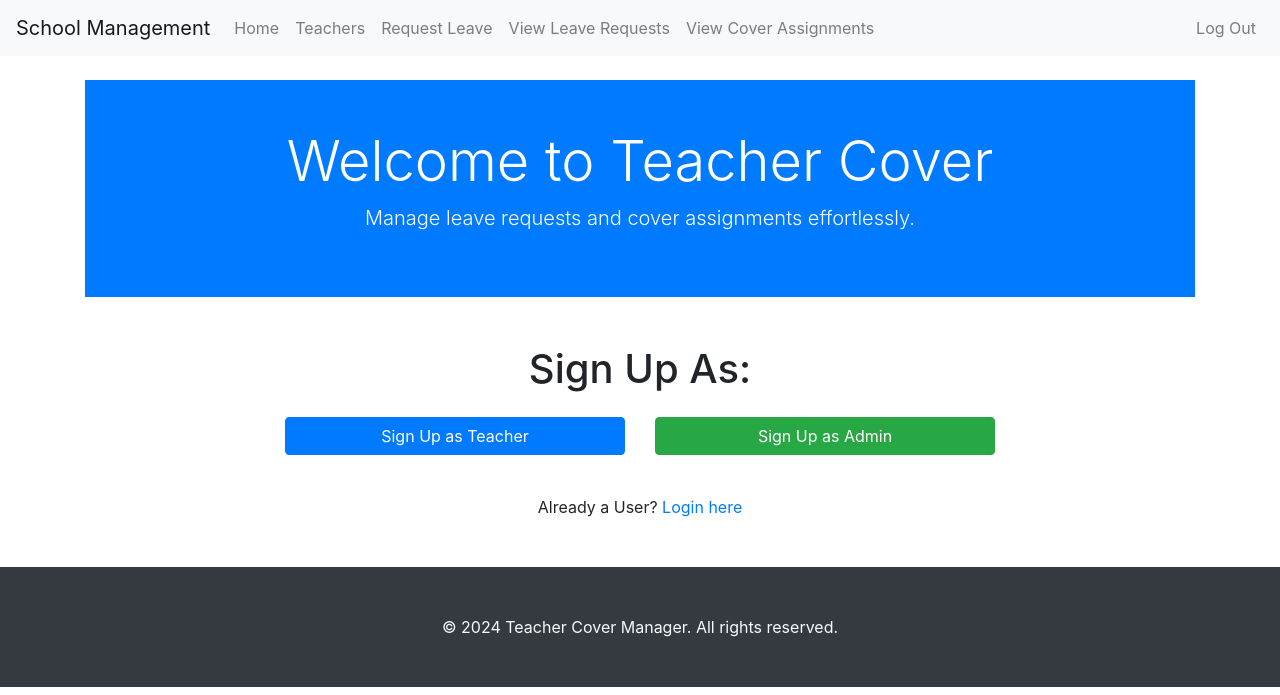
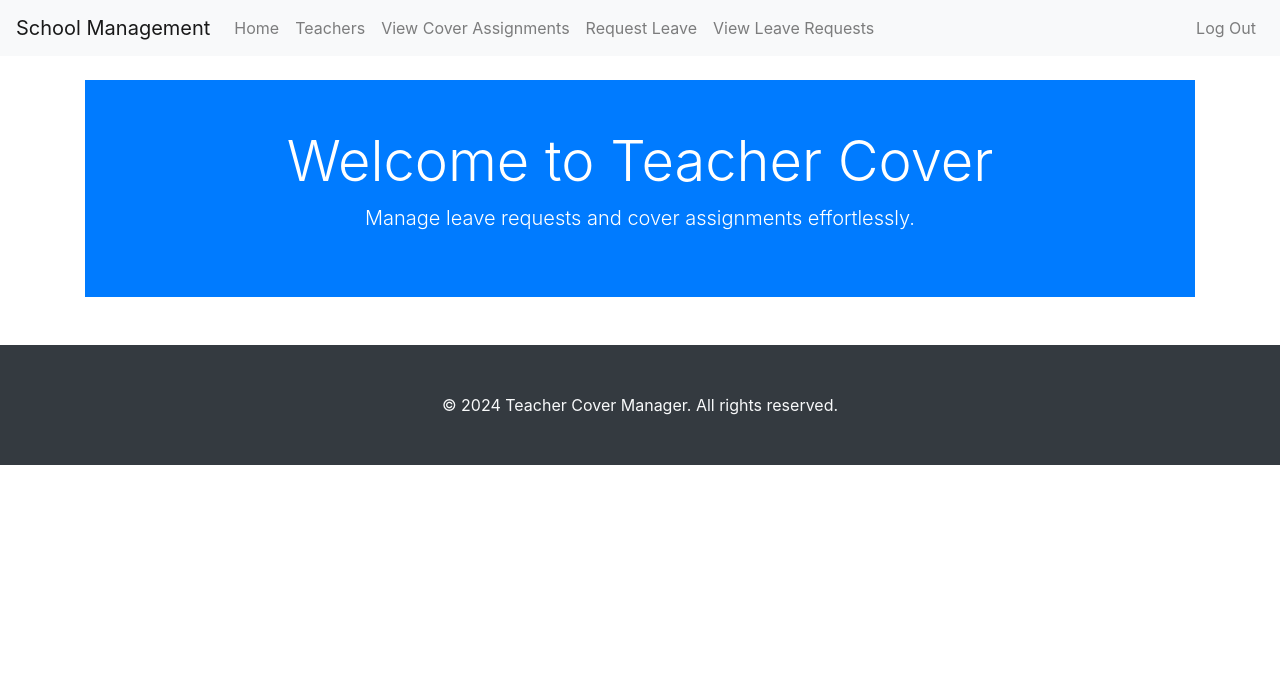
Before and after one commit to natasha-cher/school_cover_app, a Flask app: page /sign_up_options in a window 1280 px wide. Shown: the top 695 px of the page. Run offline with Flask 3, Linux system fonts and the light colour scheme; the visitor is signed in with stand-in values (Sample User, id 1); some libraries are stand-ins or nearby versions.

Commit message:
Make navbar different for teachers and admin

```diff
--- a/app/routes.py
+++ b/app/routes.py
@@ -21,7 +21,7 @@ def load_user(user_id):
 
 @app.route('/')
 def index():
-    return redirect(url_for('sign_up_options'))
+    return render_template('index.html')
 
 
 # Admin Dashboard
@@ -180,7 +180,7 @@ def view_cover_assignments():
 # Sign Up Options
 @app.route('/sign_up_options')
 def sign_up_options():
-    return render_template('sign_up_options.html')
+    return render_template('index.html')
 
 
 # Signup Route
--- a/app/templates/header.html
+++ b/app/templates/header.html
@@ -10,18 +10,21 @@
                 <li class="nav-item">
                     <a class="nav-link" href="{{ url_for('index') }}">Home</a>
                 </li>
+                {% if current_user.is_admin() %}
                 <li class="nav-item">
                     <a class="nav-link" href="{{ url_for('teachers') }}">Teachers</a>
                 </li>
+                <li class="nav-item">
+                    <a class="nav-link" href="{{ url_for('view_cover_assignments') }}">View Cover Assignments</a>
+                </li>
+                {% endif %}
                 <li class="nav-item">
                     <a class="nav-link" href="{{ url_for('leave_request') }}">Request Leave</a>
                 </li>
                 <li class="nav-item">
                     <a class="nav-link" href="{{ url_for('view_leave_requests') }}">View Leave Requests</a>
                 </li>
-                <li class="nav-item">
-                    <a class="nav-link" href="{{ url_for('view_cover_assignments') }}">View Cover Assignments</a>
-                </li>
+
             </ul>
             <ul class="navbar-nav ml-auto">
                 {% if not current_user.is_authenticated %}
--- a/app/templates/sign_up_options.html
+++ b/app/templates/index.html
@@ -1,6 +1,6 @@
 {% extends "base.html" %}
 
-{% block title %}Sign Up Options{% endblock %}
+{% block title %}Home{% endblock %}
 
 {% block content %}
 
@@ -12,6 +12,7 @@
     </div>
 </div>
 
+{% if not current_user.is_authenticated %}
 <div class="container mt-5">
     <h1 class="text-center">Sign Up As:</h1>
     <div class="row justify-content-center mt-4">
@@ -28,5 +29,6 @@
         <p>Already a User? <a href="{{ url_for('login') }}">Login here</a></p>
     </div>
 </div>
+  {% endif %}
 
 {% endblock %}
```
